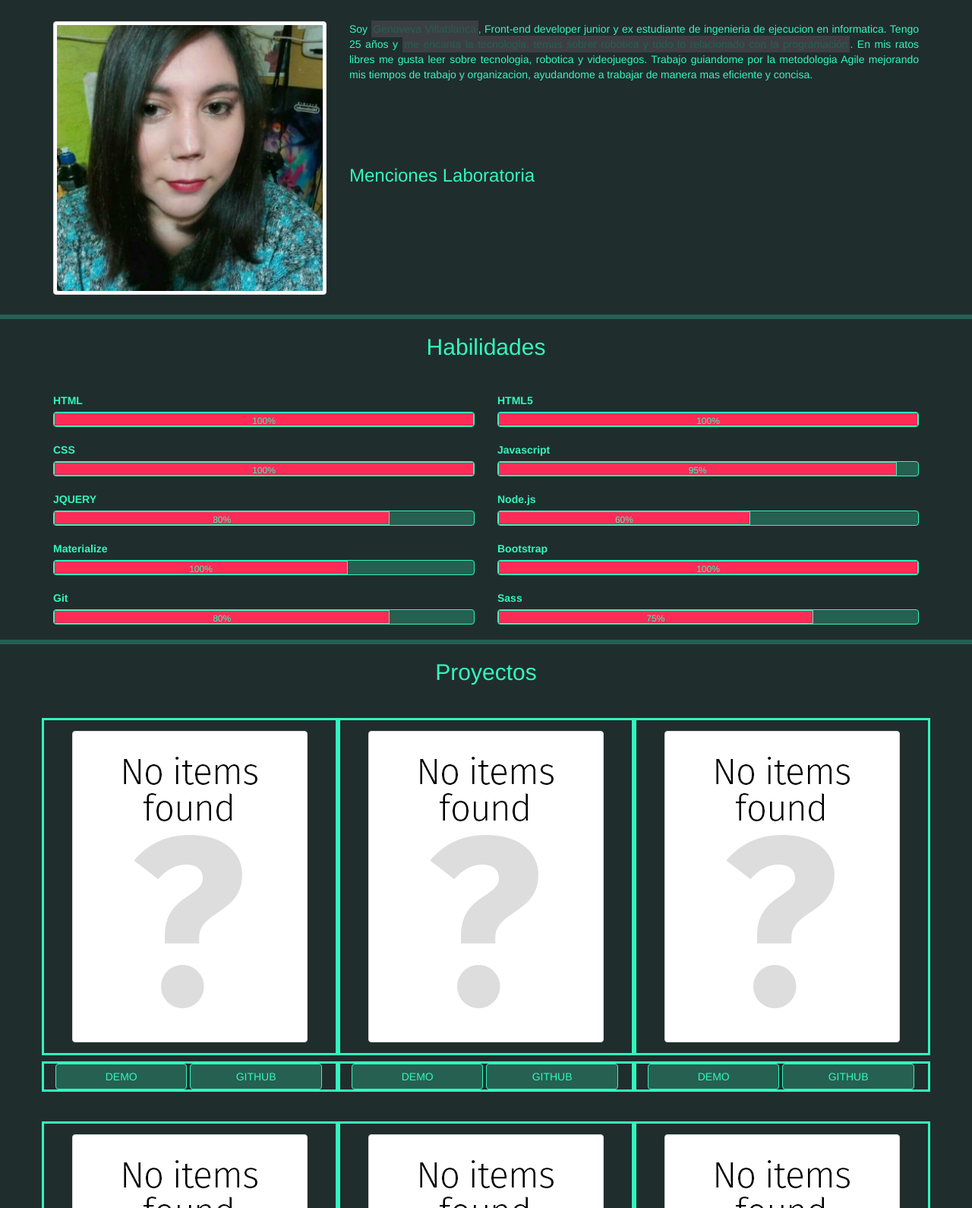
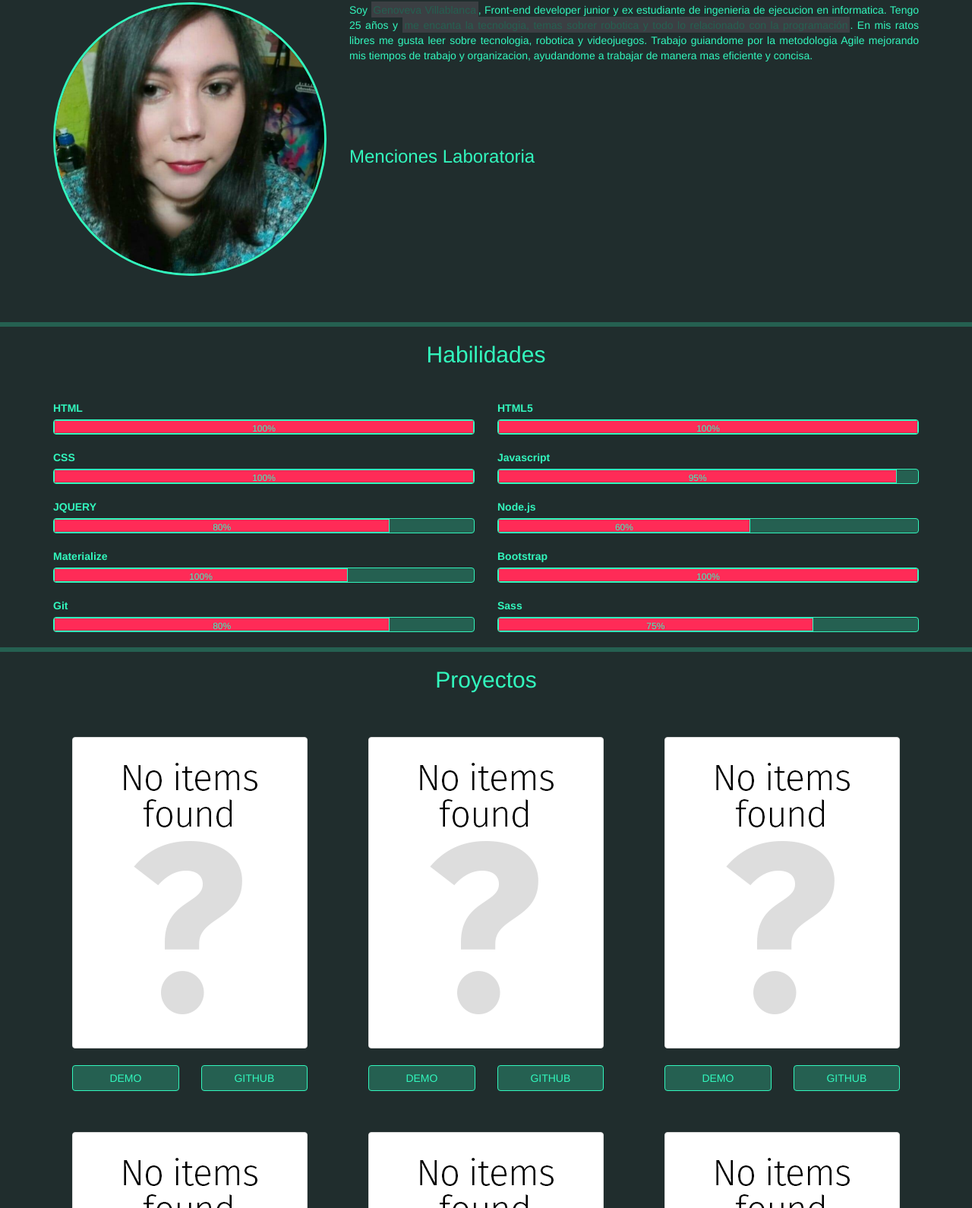
Before and after one commit to gvillablanca/gvillablancaP, a plain HTML site: page index.html in a window 1280 px wide. Shown: the part 715-2305 px from the top of the page at 76% size. Drawn offline with nearby package versions, Linux system fonts and the light colour scheme; a script that the page names is missing.

Commit message:
correccion

```diff
--- a/assets/css/main.css
+++ b/assets/css/main.css
@@ -2,11 +2,14 @@
  #32F7BD : textos;
  #256051 : btn;
  #FF2B57 : barras skill/borde iconos;
+ #58D3F7 : barras de progreso;
  #3B3F43 : fondo iconos;
  #1F2225 : header y footer;
  #202D2D : background total;
 */
+body{
 
+}
 .navbar-default .navbar-nav > li > a{
   color :#32F7BD;
 }
@@ -15,7 +18,7 @@
 }
 .img-head{
   background-image: url(../../assets/img/background.png);
-  padding-top: 48%;
+  padding-top: 46%;
   background-size: cover;
 }
 .navbar-default{
@@ -32,9 +35,6 @@ h2{
   text-align: center;
   padding-bottom: 3%;
 }
-.title-home{
-  z-index: 1000;
-}
 section{
   border-bottom: 6px solid #256051;
   background-color:  #202D2D;
@@ -43,6 +43,11 @@ section{
 mark{
   background-color: #3B3F43;
   color:#256051;
+}
+.img-circle{
+  width: 100%;
+  border:3px solid #32F7BD;
+  margin-bottom: 10%;
 }
 .progress-bar{
   border:1px solid #32F7BD;
@@ -54,18 +59,19 @@ mark{
   border:1px solid #32F7BD;
 }
 .project{
-  border:3px solid #32F7BD;
+
   margin-bottom: 2%;
 }
 .btn-project-group{
-  border:3px solid #32F7BD;
+
   margin-bottom: 10%;
 }
 .btn-project{
   border:1px solid #32F7BD;
   background-color: #256051;
   color:#32F7BD;
-  width: 49%;
+  width: 39%;
+  margin-left: 7%;
 }
 .center-block{
   margin-top: 4%;
--- a/index.html
+++ b/index.html
@@ -5,6 +5,7 @@
   <meta http-equiv="X-UA-Compatible" content="IE=edge">
   <title>Genoveva Villablanca</title>
   <link rel="stylesheet" href="https://maxcdn.bootstrapcdn.com/bootstrap/3.3.7/css/bootstrap.min.css" integrity="sha384-BVYiiSIFeK1dGmJRAkycuHAHRg32OmUcww7on3RYdg4Va+PmSTsz/K68vbdEjh4u" crossorigin="anonymous">
+  <link href="https://fonts.googleapis.com/css?family=Varela+Round" rel="stylesheet">
   <link rel="stylesheet" href="assets/css/main.css">
 </head>
 <body>
@@ -49,7 +50,7 @@
       </div>
       <div class="row">
         <div class="col-lg-4 col-md-4 col-xs-12 col-sm-12">
-          <img src="assets/img/profile.jpg" alt="" class="img-thumbnail">
+          <img src="assets/img/profile.jpg" alt="" class="img-circle">
         </div>
         <div class="col-lg-8 col-md-8 col-xs-12 col-sm-12">
           <p>Soy <mark>Genoveva Villablanca</mark>, Front-end developer junior y ex estudiante de ingenieria de ejecucion en informatica. Tengo 25 años y <mark>me encanta la tecnologia, temas sobrer robotica y todo lo relacionado con la programación</mark>. En mis ratos libres me gusta leer sobre tecnologia, robotica y videojuegos. Trabajo guiandome por la metodologia Agile mejorando mis tiempos de trabajo y organizacion, ayudandome a trabajar de manera mas eficiente y concisa.</p>
```
